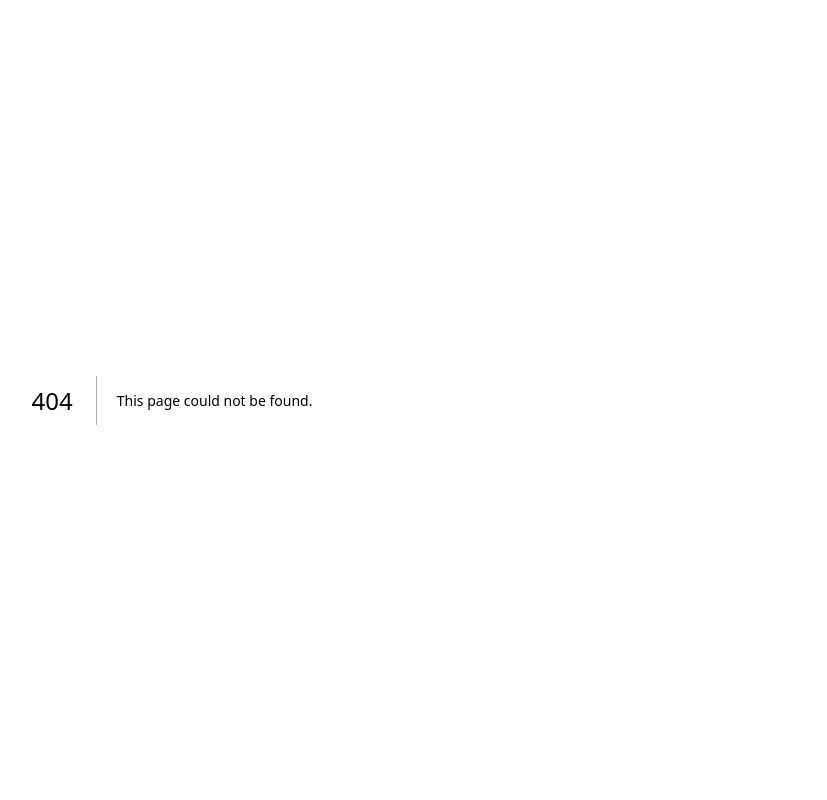
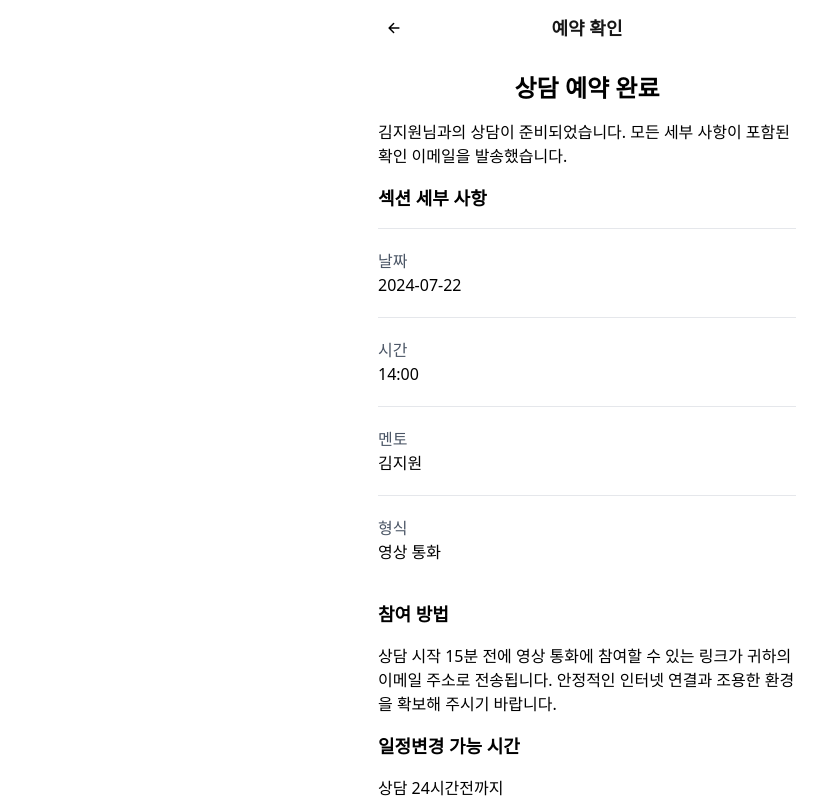
Before and after one commit to Re-Career/Re-Career, a Next.js app in the folder frontend/career-web/: page /mentor/1/reservation/success in a window 1280 px wide. Before the commit this address had no page. Shown: the whole page, without its empty margins (53-880 px from the left). Built offline with nearby package versions, Linux system fonts and the light colour scheme.

Commit message:
feat: 예약 확인 ui

```diff
--- a/frontend/career-web/package.json
+++ b/frontend/career-web/package.json
@@ -14,6 +14,7 @@
   "dependencies": {
     "axios": "^1.11.0",
     "date-fns": "^4.1.0",
+    "dayjs": "^1.11.13",
     "eslint-plugin-react-hooks": "^5.2.0",
     "next": "15.4.5",
     "react": "19.1.1",
--- /dev/null
+++ b/frontend/career-web/src/app/actions/reservation/action.ts
@@ -0,0 +1,25 @@
+'use server'
+
+import { redirect } from 'next/navigation'
+
+interface FormState {
+  success: boolean
+  message: string
+  error?: string
+}
+
+export const handleReserve = async (
+  _: FormState,
+  formData: FormData
+): Promise<FormState> => {
+  const dateTime = formData.get('dateTime') as string
+  const emailAlert = formData.get('emailAlert') === 'on'
+  const mentorId = formData.get('mentorId') as string
+
+  console.log(dateTime, emailAlert, mentorId)
+
+  // 실제 예약 로직을 여기에 추가
+  // API 호출 등...
+
+  redirect(`/mentor/${mentorId}/reservation/success`)
+}
--- a/frontend/career-web/src/app/mentor/[id]/reservation/page.tsx
+++ b/frontend/career-web/src/app/mentor/[id]/reservation/page.tsx
@@ -32,7 +32,7 @@ const page = async ({ params }: { params: Promise<{ id: string }> }) => {
           </div>
         </div>
       </section>
-      <ReservationForm />
+      <ReservationForm mentorId={id} />
     </>
   )
 }
--- /dev/null
+++ b/frontend/career-web/src/app/mentor/[id]/reservation/success/page.tsx
@@ -0,0 +1,50 @@
+import Header from '@/components/common/Header'
+import React from 'react'
+
+const columns = [
+  { key: 'date' as const, name: '날짜' },
+  { key: 'time' as const, name: '시간' },
+  { key: 'name' as const, name: '멘토' },
+  { key: 'type' as const, name: '형식' },
+] as const
+
+const page = () => {
+  const data = {
+    date: '2024-07-22',
+    time: '14:00',
+    name: '김지원',
+    type: '영상 통화',
+  }
+  return (
+    <>
+      <Header title="예약 확인" showBackButton />
+      <section className="space-y-4 px-4 pt-4">
+        <h2 className="text-center text-2xl font-bold">상담 예약 완료</h2>
+        <p>
+          김지원님과의 상담이 준비되었습니다. 모든 세부 사항이 포함된 확인
+          이메일을 발송했습니다.
+        </p>
+      </section>
+
+      <section className="px-4">
+        <h4 className="py-4 text-lg font-bold">섹션 세부 사항</h4>
+        {columns.map((column) => (
+          <div className="border-t border-gray-200 py-5">
+            <div className="text-gray-600">{column.name}</div>
+            <div>{data[column.key]}</div>
+          </div>
+        ))}
+        <h4 className="py-4 text-lg font-bold">참여 방법</h4>
+        <p>
+          상담 시작 15분 전에 영상 통화에 참여할 수 있는 링크가 귀하의 이메일
+          주소로 전송됩니다. 안정적인 인터넷 연결과 조용한 환경을 확보해 주시기
+          바랍니다.
+        </p>
+        <h4 className="py-4 text-lg font-bold">일정변경 가능 시간 </h4>
+        <p>상담 24시간전까지</p>
+      </section>
+    </>
+  )
+}
+
+export default page
--- a/frontend/career-web/src/components/mentor/profile/ReservationButton.tsx
+++ b/frontend/career-web/src/components/mentor/profile/ReservationButton.tsx
@@ -1,8 +1,11 @@
 'use client'
 
+import { useRouter } from 'next/navigation'
 import React from 'react'
 
 const MentorReservationButton = ({ id }: { id: number }) => {
+  const router = useRouter()
+
   const handleReservation = () => {
     // React Native WebView로 메시지 전송
     if (typeof window !== 'undefined' && (window as any).ReactNativeWebView) {
@@ -13,9 +16,11 @@ const MentorReservationButton = ({ id }: { id: number }) => {
         })
       )
     }
+
     // 일반 웹 브라우저에서는 일반적인 링크로 이동
-    window.location.href = `mentor/${id}/reservation`
+    router.push(`/mentor/${id}/reservation`)
   }
+
   return (
     <button
       className="bg-primary w-full rounded-lg py-3 font-bold"
--- a/frontend/career-web/src/components/mentor/reservation/CustomCalendar.tsx
+++ b/frontend/career-web/src/components/mentor/reservation/CustomCalendar.tsx
@@ -4,10 +4,10 @@ import React, { useState } from 'react'
 import Calendar from 'react-calendar'
 import { ko } from 'date-fns/locale'
 import { format } from 'date-fns'
-import { DateType } from '@/types/global'
+import { DatePiece, DateType } from '@/types/global'
 
 interface CustomCalendarProps {
-  value: DateType
+  value: DatePiece
   onChange: (date: DateType) => void
 }
 
--- a/frontend/career-web/src/components/mentor/reservation/ReservationForm.tsx
+++ b/frontend/career-web/src/components/mentor/reservation/ReservationForm.tsx
@@ -1,11 +1,18 @@
 'use client'
-import React, { useState } from 'react'
+import React, { useActionState, useState } from 'react'
+import dayjs from 'dayjs'
 import CustomCalendar from './CustomCalendar'
 import CustomTimePicker from './CustomTimePicker'
-import { DateType } from '@/types/global'
+import { DatePiece, DateType } from '@/types/global'
+import { handleReserve } from '@/app/actions/reservation/action'
 
-const ReservationForm = () => {
-  const [date, setDate] = useState<DateType>(new Date())
+const ReservationForm = ({ mentorId }: { mentorId: string }) => {
+  const [state, formAction] = useActionState(handleReserve, {
+    success: false,
+    message: '',
+  })
+
+  const [date, setDate] = useState<DatePiece>(new Date())
   const [timeValue, setTimeValue] = useState({
     hour: 10,
     minute: 30,
@@ -13,11 +20,29 @@ const ReservationForm = () => {
   })
 
   const handleDate = (date: DateType) => {
-    setDate(date)
+    if (date && !Array.isArray(date)) {
+      setDate(date)
+    }
   }
 
   return (
-    <form>
+    <form action={formAction}>
+      <input
+        name="mentorId"
+        value={mentorId}
+        className="hidden"
+        onChange={() => {}}
+      />
+      <input
+        name="dateTime"
+        value={
+          date
+            ? `${dayjs(date).format('YYYY-MM-DD')} ${timeValue.hour.toString().padStart(2, '0')}:${timeValue.minute.toString().padStart(2, '0')}`
+            : ''
+        }
+        className="hidden"
+        onChange={() => {}}
+      />
       <section className="px-4 py-4">
         <h4 className="text-lg font-bold">날짜 및 시간 선택</h4>
         <CustomCalendar value={date} onChange={handleDate} />
@@ -26,7 +51,8 @@ const ReservationForm = () => {
       <section className="px-4 py-3">
         <h4 className="py-4 text-lg font-bold">알림</h4>
         <label className="flex justify-between">
-          <span>이메일 알림</span> <input type="checkbox" className="h-5 w-5" />
+          <span>이메일 알림</span>
+          <input name="emailAlert" type="checkbox" className="h-5 w-5" />
         </label>
       </section>
       <section className="px-4 py-3">
```
Also changed, not shown: 1 other file (tests, documents, lock files or other folders).
